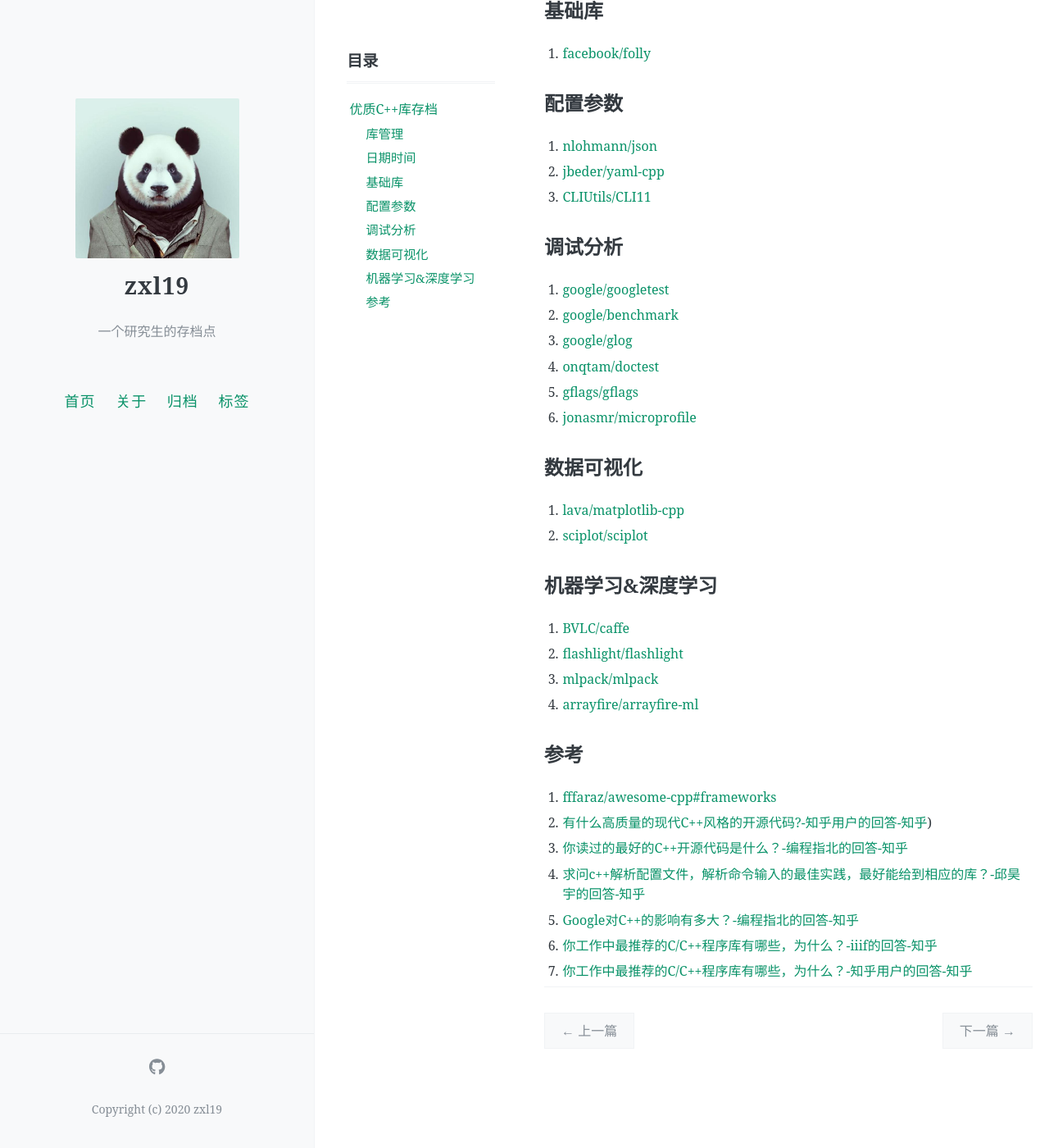
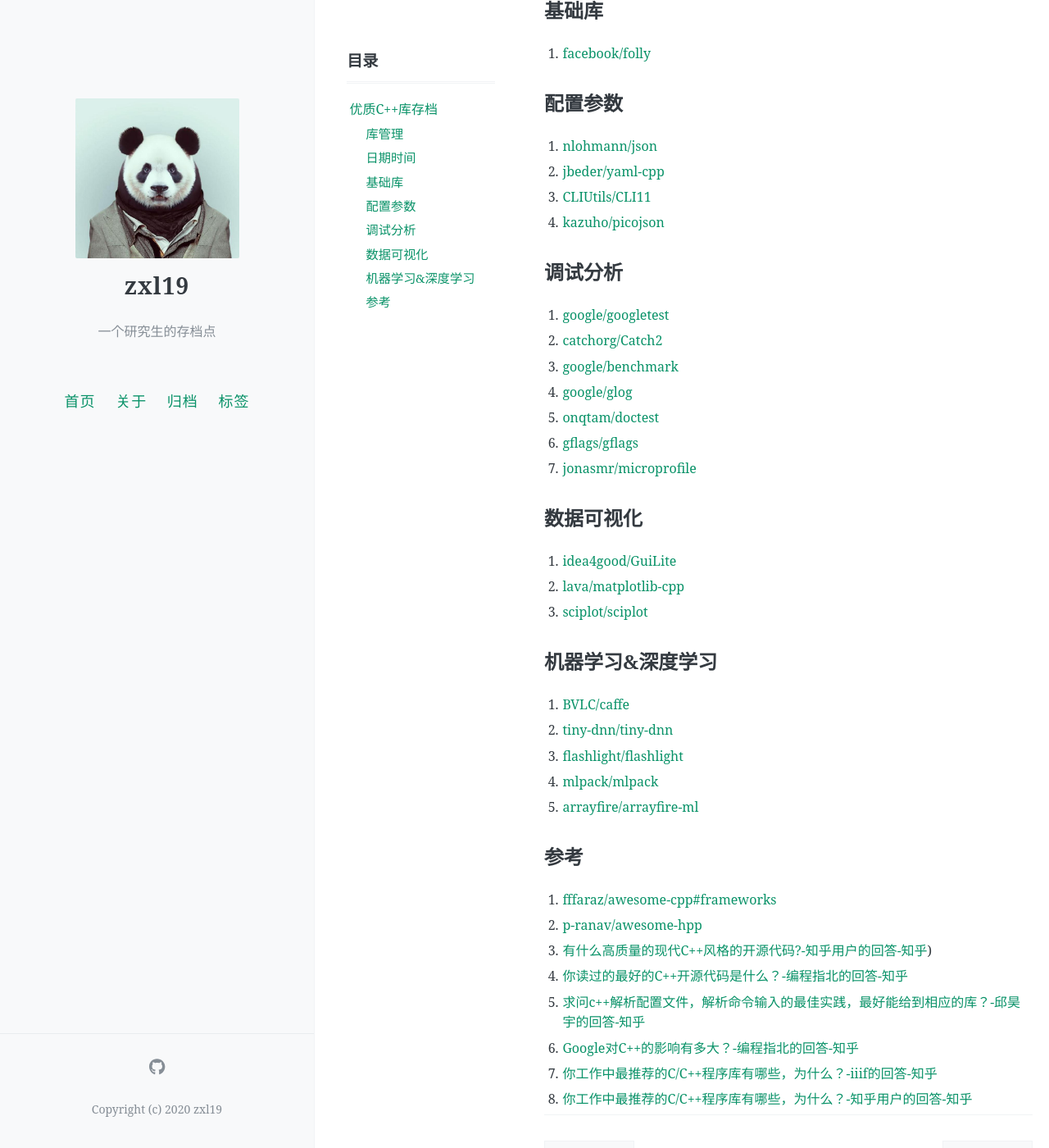
Before and after one commit to zxl19/zxl19.github.io, a Jekyll site: the page built from _posts/2021-06-01-cpp-library.md, in a window 1280 px wide and 1400 px high, scrolled down 437 px. Shown: the whole window at 82% size. Built offline with Jekyll 4.4.1, drawn with Linux system fonts in a browser that asks for light colours; comment, search, counter and statistics services are not loaded.

Commit message:
Update Posts

```diff
--- a/_posts/2021-06-01-cpp-library.md
+++ b/_posts/2021-06-01-cpp-library.md
@@ -30,34 +30,39 @@ pinned: false
 1. [nlohmann/json](https://github.com/nlohmann/json)
 2. [jbeder/yaml-cpp](https://github.com/jbeder/yaml-cpp)
 3. [CLIUtils/CLI11](https://github.com/CLIUtils/CLI11)
+4. [kazuho/picojson](https://github.com/kazuho/picojson)
 
 ## 调试分析
 
 1. [google/googletest](https://github.com/google/googletest)
-2. [google/benchmark](https://github.com/google/benchmark)
-3. [google/glog](https://github.com/google/glog)
-4. [onqtam/doctest](https://github.com/onqtam/doctest)
-5. [gflags/gflags](https://github.com/gflags/gflags)
-6. [jonasmr/microprofile](https://github.com/jonasmr/microprofile)
+2. [catchorg/Catch2](https://github.com/catchorg/Catch2)
+3. [google/benchmark](https://github.com/google/benchmark)
+4. [google/glog](https://github.com/google/glog)
+5. [onqtam/doctest](https://github.com/onqtam/doctest)
+6. [gflags/gflags](https://github.com/gflags/gflags)
+7. [jonasmr/microprofile](https://github.com/jonasmr/microprofile)
 
 ## 数据可视化
 
-1. [lava/matplotlib-cpp](https://github.com/lava/matplotlib-cpp)
-2. [sciplot/sciplot](https://github.com/sciplot/sciplot)
+1. [idea4good/GuiLite](https://github.com/idea4good/GuiLite)
+2. [lava/matplotlib-cpp](https://github.com/lava/matplotlib-cpp)
+3. [sciplot/sciplot](https://github.com/sciplot/sciplot)
 
 ## 机器学习&深度学习
 
 1. [BVLC/caffe](https://github.com/BVLC/caffe)
-2. [flashlight/flashlight](https://github.com/flashlight/flashlight)
-3. [mlpack/mlpack](https://github.com/mlpack/mlpack)
-4. [arrayfire/arrayfire-ml](https://github.com/arrayfire/arrayfire-ml)
+2. [tiny-dnn/tiny-dnn](https://github.com/tiny-dnn/tiny-dnn)
+3. [flashlight/flashlight](https://github.com/flashlight/flashlight)
+4. [mlpack/mlpack](https://github.com/mlpack/mlpack)
+5. [arrayfire/arrayfire-ml](https://github.com/arrayfire/arrayfire-ml)
 
 ## 参考
 
 1. [fffaraz/awesome-cpp#frameworks](https://github.com/fffaraz/awesome-cpp#frameworks)
-2. [有什么高质量的现代C++风格的开源代码?-知乎用户的回答-知乎](https://www.zhihu.com/question/23153437/answer/1962068242))
-3. [你读过的最好的C++开源代码是什么？-编程指北的回答-知乎](https://www.zhihu.com/question/21376384/answer/1925233838)
-4. [求问c++解析配置文件，解析命令输入的最佳实践，最好能给到相应的库？-邱昊宇的回答-知乎](https://www.zhihu.com/question/433864615/answer/1616753838)
-5. [Google对C++的影响有多大？-编程指北的回答-知乎](https://www.zhihu.com/question/40165082/answer/1925222483)
-6. [你工作中最推荐的C/C++程序库有哪些，为什么？-iiif的回答-知乎](https://www.zhihu.com/question/51134387/answer/571858930)
-7. [你工作中最推荐的C/C++程序库有哪些，为什么？-知乎用户的回答-知乎](https://www.zhihu.com/question/51134387/answer/386066052)
+2. [p-ranav/awesome-hpp](https://github.com/p-ranav/awesome-hpp)
+3. [有什么高质量的现代C++风格的开源代码?-知乎用户的回答-知乎](https://www.zhihu.com/question/23153437/answer/1962068242))
+4. [你读过的最好的C++开源代码是什么？-编程指北的回答-知乎](https://www.zhihu.com/question/21376384/answer/1925233838)
+5. [求问c++解析配置文件，解析命令输入的最佳实践，最好能给到相应的库？-邱昊宇的回答-知乎](https://www.zhihu.com/question/433864615/answer/1616753838)
+6. [Google对C++的影响有多大？-编程指北的回答-知乎](https://www.zhihu.com/question/40165082/answer/1925222483)
+7. [你工作中最推荐的C/C++程序库有哪些，为什么？-iiif的回答-知乎](https://www.zhihu.com/question/51134387/answer/571858930)
+8. [你工作中最推荐的C/C++程序库有哪些，为什么？-知乎用户的回答-知乎](https://www.zhihu.com/question/51134387/answer/386066052)
```
Also changed, not shown: _posts/2021-05-31-awesome-list.md (+1 -0 lines).
